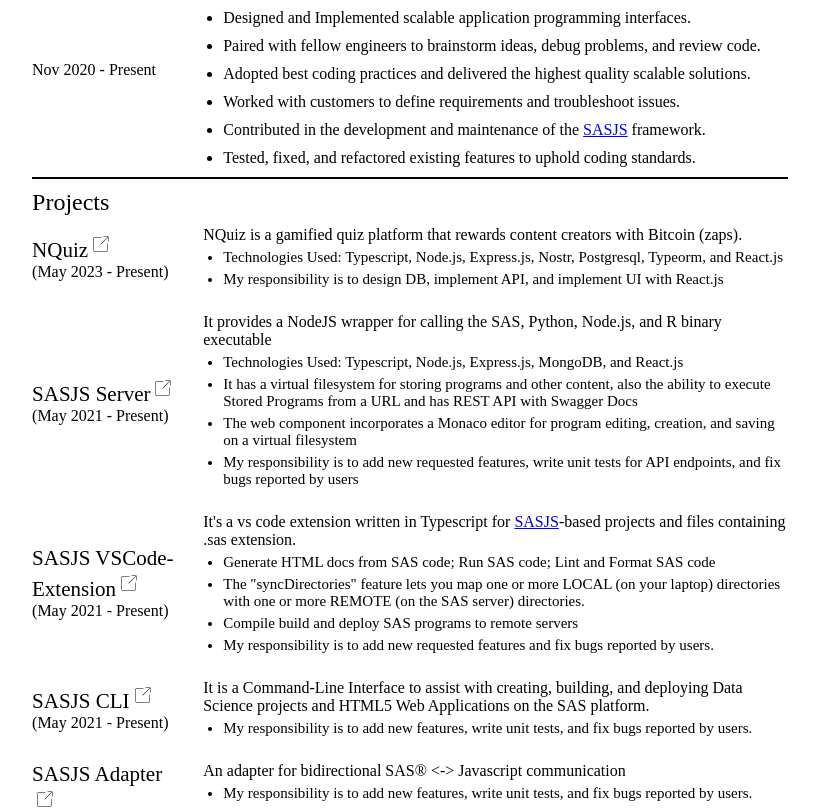
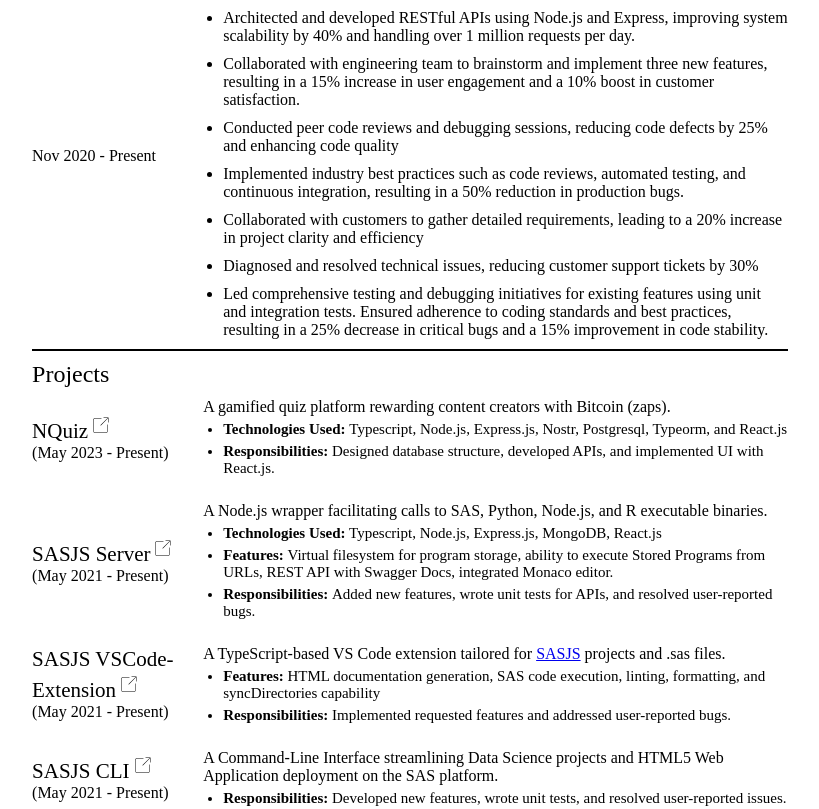
Before and after one commit to sabhas/resume, a React (Vite) app: page / in a window 1280 px wide. Shown: the part 421-1230 px from the top of the page, without its empty margins (230-1049 px from the left). Built offline with nearby package versions, Linux system fonts and the light colour scheme.

Commit message:
update content

```diff
--- a/src/components/projects.tsx
+++ b/src/components/projects.tsx
@@ -4,10 +4,10 @@
     title: 'NQuiz',
     link: 'https://js.nquiz.io',
     description:
-      'NQuiz is a gamified quiz platform that rewards content creators with Bitcoin (zaps).',
+      'A gamified quiz platform rewarding content creators with Bitcoin (zaps).',
     responsibilities: [
-      'Technologies Used: Typescript, Node.js, Express.js, Nostr, Postgresql, Typeorm, and React.js',
-      'My responsibility is to design DB, implement API, and implement UI with React.js',
+      `<span style="font-weight: bold;"> Technologies Used: </span> Typescript, Node.js, Express.js, Nostr, Postgresql, Typeorm, and React.js`,
+      '<span style="font-weight: bold;"> Responsibilities: </span> Designed database structure, developed APIs, and implemented UI with React.js.',
     ],
   },
   {
@@ -15,24 +15,21 @@
     title: 'SASJS Server',
     link: 'https://github.com/sasjs/server',
     description:
-      'It provides a NodeJS wrapper for calling the SAS, Python, Node.js, and R binary executable',
+      'A Node.js wrapper facilitating calls to SAS, Python, Node.js, and R executable binaries.',
     responsibilities: [
-      'Technologies Used: Typescript, Node.js, Express.js, MongoDB, and React.js',
-      'It has a virtual filesystem for storing programs and other content, also the ability to execute Stored Programs from a URL and has REST API with Swagger Docs',
-      'The web component incorporates a Monaco editor for program editing, creation, and saving on a virtual filesystem',
-      'My responsibility is to add new requested features, write unit tests for API endpoints, and fix bugs reported by users',
+      `<span style="font-weight: bold;">Technologies Used:</span> Typescript, Node.js, Express.js, MongoDB, React.js`,
+      '<span style="font-weight: bold;"> Features: </span> Virtual filesystem for program storage, ability to execute Stored Programs from URLs, REST API with Swagger Docs, integrated Monaco editor.',
+      '<span style="font-weight: bold;"> Responsibilities: </span> Added new features, wrote unit tests for APIs, and resolved user-reported bugs.',
     ],
   },
   {
     duration: 'May 2021 - Present',
     title: 'SASJS VSCode-Extension',
     link: 'https://github.com/sasjs/vscode-extension',
-    description: `It's a vs code extension written in Typescript for <a href="https://github.com/sasjs" target="_blank">SASJS</a>-based projects and files containing .sas extension.`,
+    description: `A TypeScript-based VS Code extension tailored for <a href="https://github.com/sasjs" target="_blank">SASJS</a> projects and .sas files.`,
     responsibilities: [
-      'Generate HTML docs from SAS code; Run SAS code; Lint and Format SAS code',
-      'The "syncDirectories" feature lets you map one or more LOCAL (on your laptop) directories with one or more REMOTE (on the SAS server) directories.',
-      'Compile build and deploy SAS programs to remote servers',
-      'My responsibility is to add new requested features and fix bugs reported by users.',
+      '<span style="font-weight: bold;"> Features: </span> HTML documentation generation, SAS code execution, linting, formatting, and syncDirectories capability',
+      '<span style="font-weight: bold;"> Responsibilities: </span> Implemented requested features and addressed user-reported bugs.',
     ],
   },
   {
@@ -40,19 +37,18 @@
     title: 'SASJS CLI',
     link: 'https://github.com/sasjs/cli',
     description:
-      'It is a Command-Line Interface to assist with creating, building, and deploying Data Science projects and HTML5 Web Applications on the SAS platform.',
+      'A Command-Line Interface streamlining Data Science projects and HTML5 Web Application deployment on the SAS platform.',
     responsibilities: [
-      'My responsibility is to add new features, write unit tests, and fix bugs reported by users.',
+      '<span style="font-weight: bold;"> Responsibilities: </span> Developed new features, wrote unit tests, and resolved user-reported issues.',
     ],
   },
   {
     duration: 'May 2021 - Present',
     title: 'SASJS Adapter',
     link: 'https://github.com/sasjs/adapter',
-    description:
-      'An adapter for bidirectional SAS® <-> Javascript communication',
+    description: 'Bidirectional SAS® <-> JavaScript communication adapter.',
     responsibilities: [
-      'My responsibility is to add new features, write unit tests, and fix bugs reported by users.',
+      '<span style="font-weight: bold;"> Responsibilities: </span> Added features, conducted unit testing, and addressed user-reported bugs.',
     ],
   },
 ];
--- a/src/components/work.tsx
+++ b/src/components/work.tsx
@@ -3,12 +3,13 @@
     duration: 'Nov 2020 - Present',
     title: 'Full Stack Software Engineer, 4gl',
     responsibilities: [
-      'Designed and Implemented scalable application programming interfaces.',
-      'Paired with fellow engineers to brainstorm ideas, debug problems, and review code.',
-      'Adopted best coding practices and delivered the highest quality scalable solutions.',
-      'Worked with customers to define requirements and troubleshoot issues.',
-      'Contributed in the development and maintenance of the <a href="https://github.com/sasjs" target="_blank">SASJS</a> framework.',
-      'Tested, fixed, and refactored existing features to uphold coding standards.',
+      'Architected and developed RESTful APIs using Node.js and Express, improving system scalability by 40% and handling over 1 million requests per day.',
+      'Collaborated with engineering team to brainstorm and implement three new features, resulting in a 15% increase in user engagement and a 10% boost in customer satisfaction.',
+      'Conducted peer code reviews and debugging sessions, reducing code defects by 25% and enhancing code quality',
+      'Implemented industry best practices such as code reviews, automated testing, and continuous integration, resulting in a 50% reduction in production bugs.',
+      'Collaborated with customers to gather detailed requirements, leading to a 20% increase in project clarity and efficiency',
+      'Diagnosed and resolved technical issues, reducing customer support tickets by 30%',
+      'Led comprehensive testing and debugging initiatives for existing features using unit and integration tests. Ensured adherence to coding standards and best practices, resulting in a 25% decrease in critical bugs and a 15% improvement in code stability.',
     ],
   },
 ];
```
